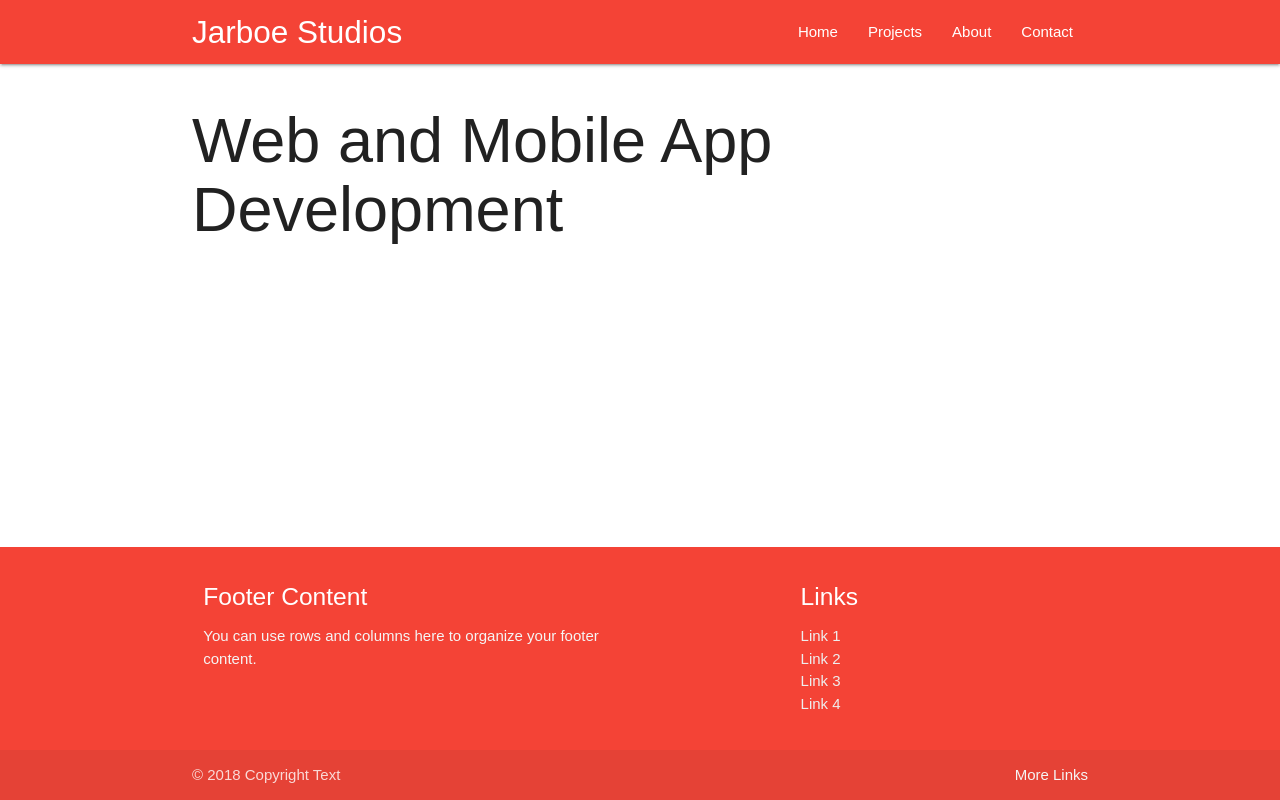
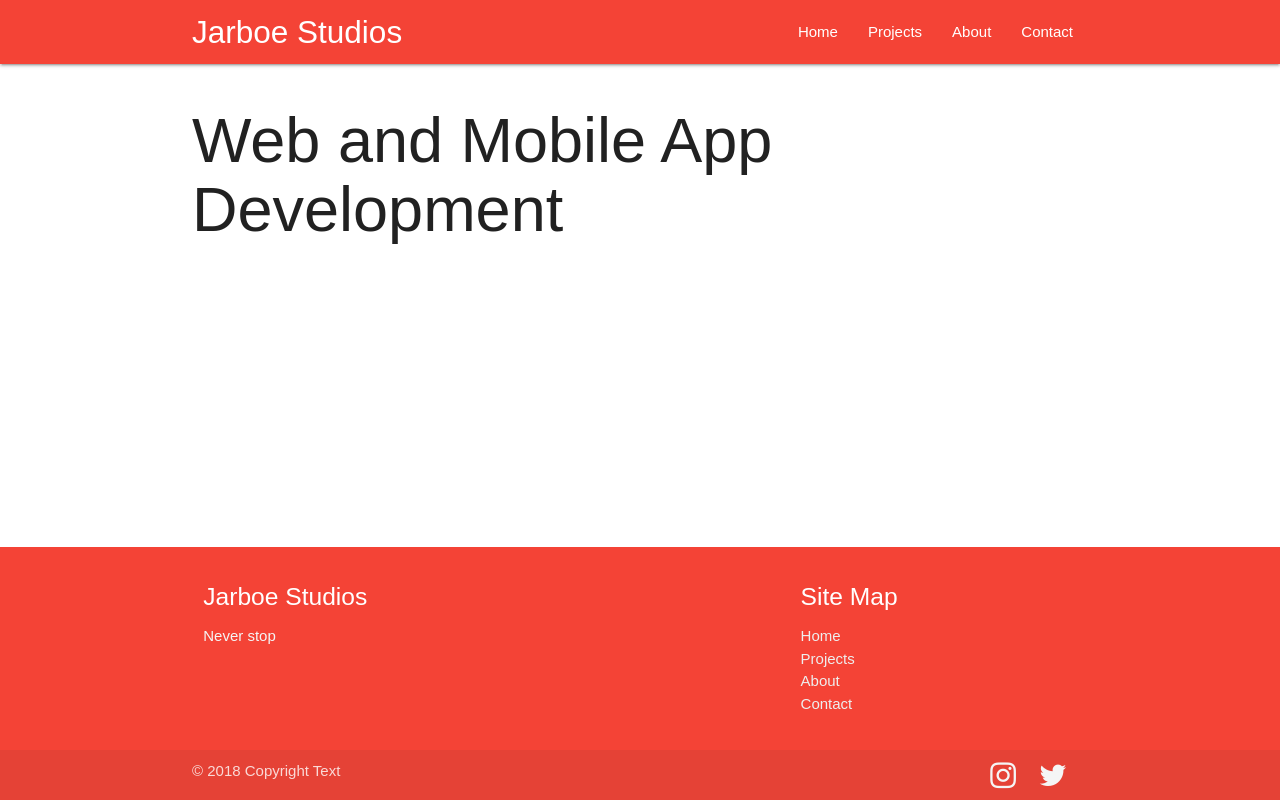
Before and after one commit to andrejarboe/jarboe, a React (Create React App) app in the folder client/: page / in a window 1280 px wide. Built offline with nearby package versions, Linux system fonts and the light colour scheme.

Commit message:
set footer links

```diff
--- a/client/package.json
+++ b/client/package.json
@@ -4,6 +4,7 @@
   "private": true,
   "dependencies": {
     "materialize-css": "^1.0.0-rc.1",
+    "materialize-social": "^1.0.3",
     "react": "^16.4.1",
     "react-dom": "^16.4.1",
     "react-router-dom": "^4.3.1",
--- a/client/public/index.html
+++ b/client/public/index.html
@@ -20,6 +20,10 @@
       work correctly both with client-side routing and a non-root public URL.
       Learn how to configure a non-root public URL by running `npm run build`.
     -->
+
+
+  <!-- Add icon library -->
+  <link rel="stylesheet" href="https://cdnjs.cloudflare.com/ajax/libs/font-awesome/4.7.0/css/font-awesome.min.css">
 
   <!--Import Google Icon Font-->
   <link href="https://fonts.googleapis.com/icon?family=Material+Icons" rel="stylesheet">
--- /dev/null
+++ b/client/src/components/Footer/Footer.css
@@ -0,0 +1,13 @@
+/* Style all font awesome icons */
+.fa {
+  padding-right: 20px;
+  font-size: 30px;
+  width: 50px;
+  text-align: center;
+  text-decoration: none;
+}
+
+/* Add a hover effect if you want */
+.fa:hover {
+  opacity: 0.7;
+}
--- a/client/src/components/Footer/Footer.jsx
+++ b/client/src/components/Footer/Footer.jsx
@@ -1,4 +1,5 @@
 import React, { Component } from 'react';
+import './Footer.css';
 
 class Footer extends Component {
 
@@ -8,16 +9,16 @@ class Footer extends Component {
                 <div className="container">
                     <div className="row">
                         <div className="col l6 s12">
-                            <h5 className="white-text">Footer Content</h5>
-                            <p className="grey-text text-lighten-4">You can use rows and columns here to organize your footer content.</p>
+                            <h5 className="white-text">Jarboe Studios</h5>
+                            <p className="grey-text text-lighten-4">Never stop</p>
                         </div>
                         <div className="col l4 offset-l2 s12">
-                            <h5 className="white-text">Links</h5>
+                            <h5 className="white-text">Site Map</h5>
                             <ul>
-                                <li><a className="grey-text text-lighten-3" href="#!">Link 1</a></li>
-                                <li><a className="grey-text text-lighten-3" href="#!">Link 2</a></li>
-                                <li><a className="grey-text text-lighten-3" href="#!">Link 3</a></li>
-                                <li><a className="grey-text text-lighten-3" href="#!">Link 4</a></li>
+                                <li><a className="grey-text text-lighten-3" href="/">Home</a></li>
+                                <li><a className="grey-text text-lighten-3" href="/projects">Projects</a></li>
+                                <li><a className="grey-text text-lighten-3" href="/about">About</a></li>
+                                <li><a className="grey-text text-lighten-3" href="/contact">Contact</a></li>
                             </ul>
                         </div>
                     </div>
@@ -25,7 +26,9 @@ class Footer extends Component {
                 <div className="footer-copyright">
                     <div className="container">
                         © 2018 Copyright Text
-                        <a className="grey-text text-lighten-4 right" href="#!">More Links</a>
+                        <a href="https://twitter.com/jarboestudios?lang=en" class="fa fa-twitter grey-text text-lighten-4 right"></a>
+
+                        <a href="https://www.instagram.com/jarboestudios/" class="fa fa-instagram grey-text text-lighten-4 right"></a>
                     </div>
                 </div>
             </footer>
```
Also changed, not shown: 1 other file (tests, documents, lock files or other folders).
